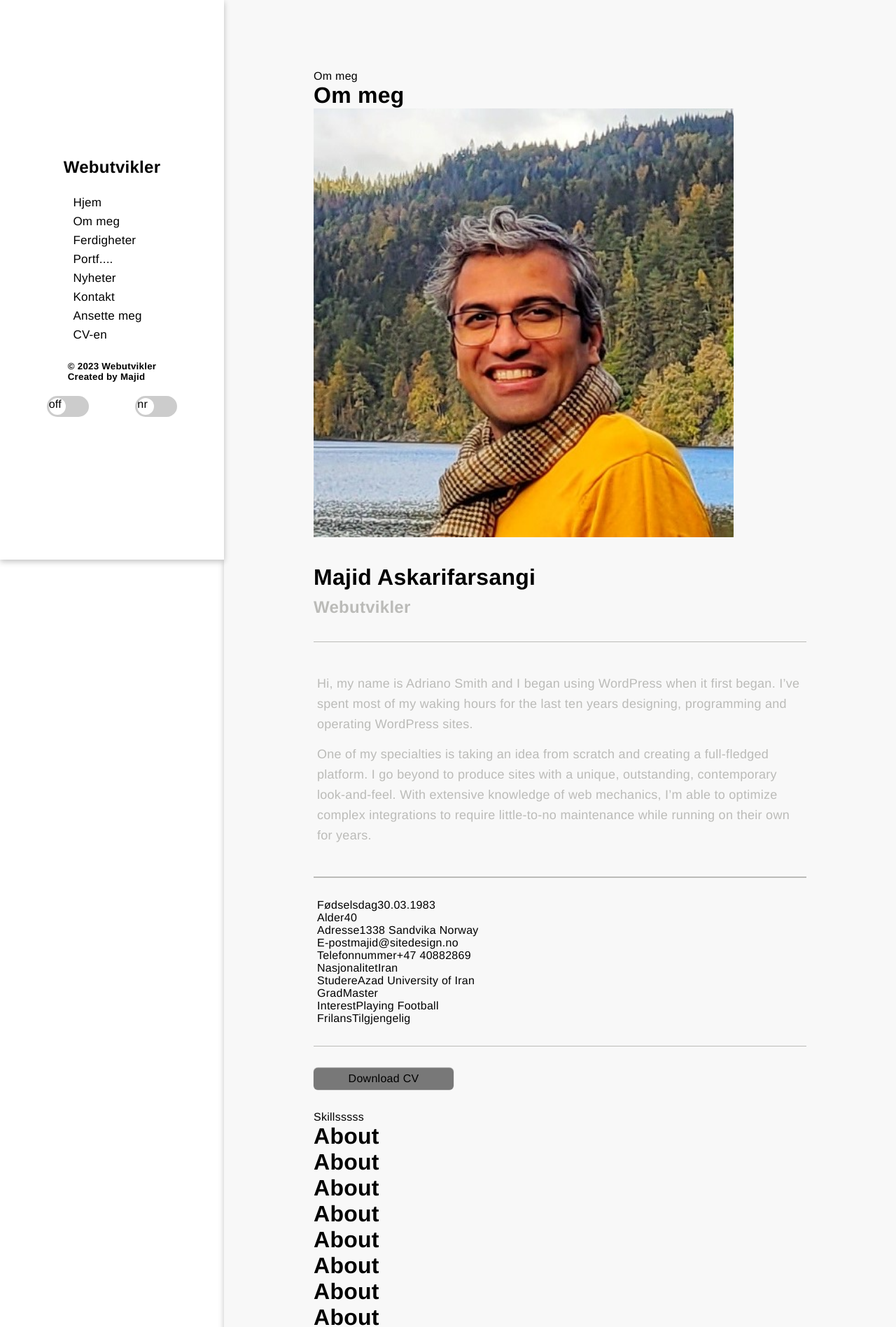
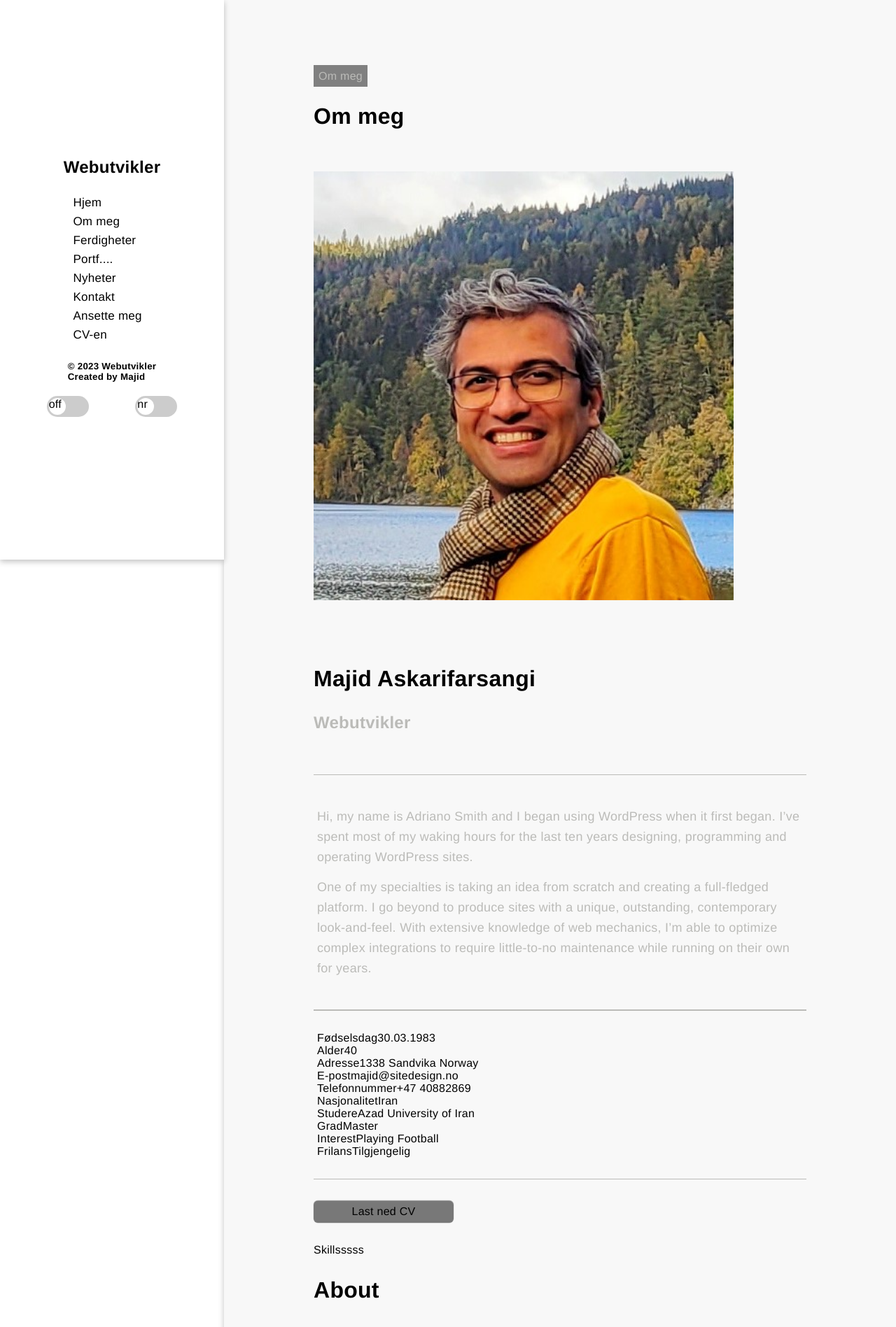
Before and after one commit to maf256/sitedesign, a Next.js app: page /about in a window 1280 px wide. Shown: the top 1897 px of the page at 70% size. Built offline with nearby package versions, Linux system fonts and the light colour scheme.

Commit message:
working on About

```diff
--- a/components/about/index.js
+++ b/components/about/index.js
@@ -1,4 +1,4 @@
-import { AboutPage, DetailContainer, NameContainer, InfoContainer, Ul, Skills, Knowledge, ButtonCV } from "./pageStyled"
+import { AboutPage, DetailContainer, NameContainer, InfoContainer, Ul, Skills, Knowledge, ButtonCV, Span } from "./pageStyled"
 import { Data } from "../common/Data"
 import Image from 'next/image'
 import Img from '../common/image/me.png'
@@ -6,7 +6,7 @@ import Img from '../common/image/me.png'
 
 export default function About({language}){
     return <AboutPage className="DefuiltHomepage">
-        <sman>{Data.about[language ? 'en' : 'nr'].subject}</sman>
+        <Span>{Data.about[language ? 'en' : 'nr'].subject}</Span>
         <h1>{Data.about[language ? 'en' : 'nr'].subject}</h1>
         <Image
             src = {Img}
@@ -33,9 +33,8 @@ export default function About({language}){
                 ))}
             </Ul>
         </InfoContainer>
-        <ButtonCV href="https://docs.google.com/document/d/1CnW2JXswDhA3hJBSsXhzZ98TOPY6wbgO/edit?usp=sharing&ouid=109271537866387535039&rtpof=true&sd=true">Download CV</ButtonCV>
-
-
+        <ButtonCV href="https://docs.google.com/document/d/1CnW2JXswDhA3hJBSsXhzZ98TOPY6wbgO/edit?usp=sharing&ouid=109271537866387535039&rtpof=true&sd=true"             target="_blank"
+            rel="noreferrer">{Data.about[language ? 'en' : 'nr'].buttonName}</ButtonCV>
         <Skills>
             Skillsssss
         </Skills>
--- a/components/about/pageStyled.js
+++ b/components/about/pageStyled.js
@@ -1,11 +1,16 @@
 "use client"
-import { Button } from '@mui/material';
 import styled from 'styled-components';
 
 export const AboutPage = styled.div`
     box-shadow: rgba(0, 0, 0, 0.24) 0px 3px 8px;
     min-height: 100vh;
     background-color: ${({theme}) => theme.BC_Home};
+    img {
+        margin: 30px 0px;
+    }
+    h1,h2{
+        margin: 30px 0px;
+    }
     @media (min-width: 900px) {
         margin-left: 25%;
         width: 75%;
@@ -47,9 +52,6 @@ export const DetailContainer = styled.div`
 `
 export const NameContainer = styled.div`
     padding: 30px 0px;
-    h1,h2{
-        padding: 5px 0;
-    }
     h2{
         color: ${({theme}) => theme.Text_Paragraph};
     }
@@ -99,3 +101,9 @@ export const Skills = styled.div`
 
 export const Knowledge = styled.div`
 `
+
+export const Span = styled.span`
+    color: ${({theme}) => theme.Text_Paragraph};
+    background-color: gray;
+    padding: 7px;
+`
--- a/components/common/Data.js
+++ b/components/common/Data.js
@@ -105,6 +105,7 @@ export const Data = {
                 {name:'Interest', data: 'Playing Football'},
                 {name:'Frilans', data: 'Tilgjengelig'},
             ],
+            buttonName: 'Last ned CV',
 
             p: "Gjennom mitt arbeid med ulike webprosjekter, har jeg lært mye og kommet mye lengre innen frontend-utvikling (JavaScript, React, Redux, HTML, CSS(SCSS), RWD). Jeg er fokusert på videreutvikling i back-end (NodeJS, MERN, MoongoDB, ExpressJS) og er ikke redd for utfordringer. Målet mitt er å bli fullstack-utvikler med tiden.",
             detail: "Min store lidenskap for koding gjorde at jeg begynte å programmere da jeg gikk på videregående. Jeg har jobbet som IT-konsulent, webutvikler innen hardware og software support også. Jeg har en Associate i computer science og bachelorgrad i computer engineering. Jeg har opparbeidet meg solid kunnskap innen moderne frontend- utvikling og litt backend utvikling og metoder. Min primære tekniske kompetanse ligger i 4 år innenfor JavaScript, HTML5/CSS3 og 3 år innenfor React og Styled component. jeg har litt erfaring om PostgreSQL, Node.js, Express.js og byggeverktøy som Webpack. Jeg har også erfaring med å sette opp nettsider med WordPress og administrere AWS-server og cPanel for flere kunder. Jeg er på vei til å lære norsk. Jeg studerer b1 nivå i Voksenopplæring Sandvika og nærmere bestått det. Jeg har jobbet i 2 måneder som konsulent i Techpros og nå jobber jeg som frontend-utvikler i Perpendo AS bedrift. Jeg lærer- og tilpasser meg nye teknologier, domener og miljøer raskt. Jeg er en person som er faglig sterk, nysgjerrig og sulten på å lære mer. Jeg lærer for å finne de beste svar på problemene. Jeg søker og gir tilbakemeldinger, og lærer av både suksess og feil prøver alltid å se en problemstilling fra flere perspektiver. Jeg er initiativrik og resultatorientert med en stor grad av selvstendighet. Jeg samarbeider godt i team og motiveres av å skape resultater sammen."
@@ -127,6 +128,8 @@ export const Data = {
                 {name:'Interest', data: 'Playing Football'},
                 {name:'Freelance', data: 'Available'},
             ],
+            buttonName: 'Download CV',
+
 
             p: "Through my work with various web projects, I have learned a lot and progressed much further in front-end development (JavaScript, React, Redux, HTML, CSS(SCSS), RWD). I am focused on further development in the back-end (NodeJS, MERN, MoongoDB, ExpressJS) and am not afraid of challenges. My goal is to become a full stack developer over time.",
             detail: "My great passion for coding led me to start programming when I was in high school. I have also worked as an IT consultant, web developer within hardware and software support. I have an Associate's degree in Computer Science and a Bachelor's degree in Computer Engineering. I have acquired solid knowledge in modern frontend development and some backend development and methods. My primary technical expertise lies in 4 years within JavaScript, HTML5/CSS3 and 3 years within React and Styled components. I have some experience with PostgreSQL, Node.js, Express.js and build tools like Webpack. I also have experience setting up websites with WordPress and managing AWS servers and cPanel for multiple clients. I am on my way to learning Norwegian. I am studying B1 level in voksen opplærimg in Sandvika and have almost passed it. I have worked for 2 months as a consultant in Techpros and after that I work as a front-end developer in the Perpendo AS company. I learn and adapt to new technologies, domains and environments quickly. I am a person who is professionally strong, curious and hungry to learn more. I learn to find the best answers to problems. I seek and give feedback, and learn from both success and failure to always see a problem from multiple perspectives. I am proactive and results-oriented with a high degree of independence. I work well in teams and am motivated by creating results together"
```
